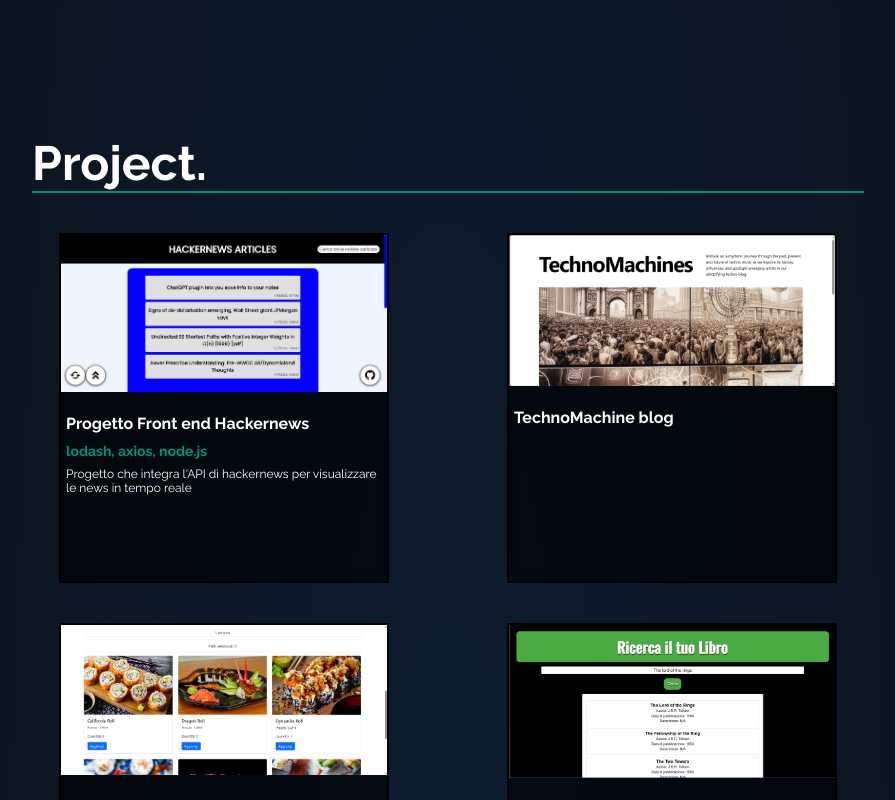
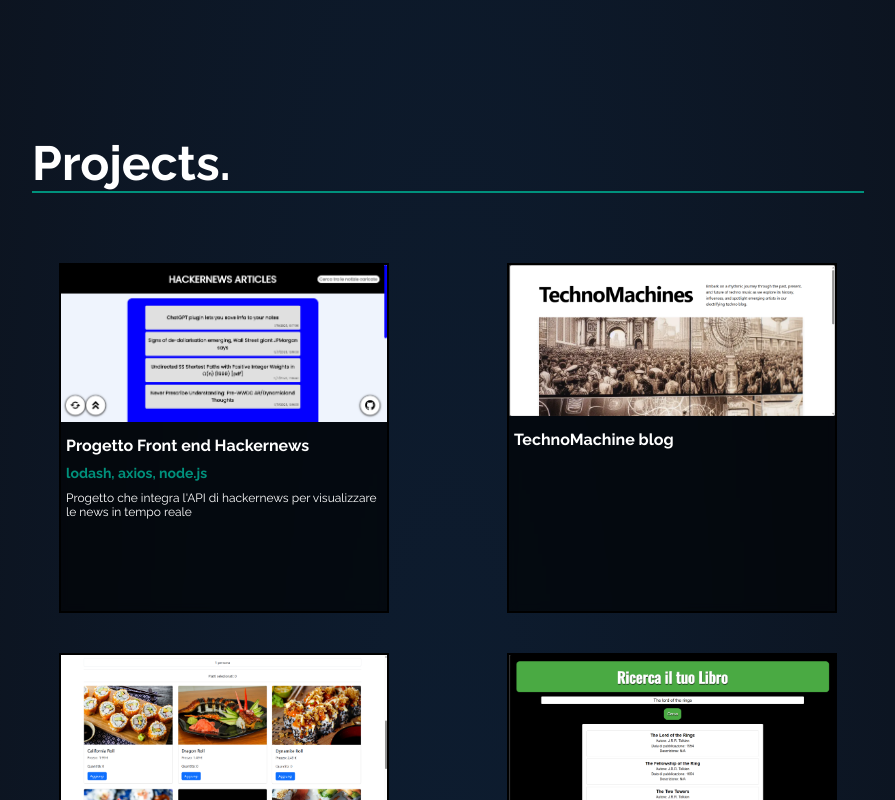
Before and after one commit to Jim2510/NewPortfolio, a React (Vite) app: page / in a window 1280 px wide. Shown: the part 2340-3140 px from the top of the page, without its empty margins (192-1087 px from the left). Built offline with nearby package versions, Linux system fonts and the light colour scheme.

Commit message:
Aggiunta link ai progetti

```diff
--- a/src/components/Home/comp/Projects.tsx
+++ b/src/components/Home/comp/Projects.tsx
@@ -5,6 +5,9 @@ import img2 from "../../../assets/Screenshot 2023-10-29 175923.png";
 import img3 from "../../../assets/Screenshot 2023-10-29 211448.png";
 import img4 from "../../../assets/Immagine 2023-09-04 233135.png";
 import { Reveal } from "../../../Reveal";
+import { FontAwesomeIcon } from "@fortawesome/react-fontawesome";
+import { faGithub } from "@fortawesome/free-brands-svg-icons";
+import { faLink } from "@fortawesome/free-solid-svg-icons";
 
 export default function Projects() {
   const cards = [
@@ -15,6 +18,8 @@ export default function Projects() {
       tec: "lodash, axios, node.js",
       description:
         "Progetto che integra l'API di hackernews per visualizzare le news in tempo reale",
+      websiteUrl: "https://example.com",
+      githubUrl: "https://github.com/yourusername/yourrepo",
     },
     {
       id: 2,
@@ -45,7 +50,7 @@ export default function Projects() {
     <>
       <div className="cont-title-proj">
         <Reveal>
-          <h2 className="title-proj">Project.</h2>
+          <h2 className="title-proj">Projects.</h2>
         </Reveal>
         <hr className="clr" />
       </div>
@@ -53,7 +58,25 @@ export default function Projects() {
         {projects.map((card) => (
           <div className="card-proj" key={card.id}>
             <div className="container-info">
-              <img src={card.img} alt="" />
+              <div className="container-info">
+                <img src={card.img} alt="" />
+                <div className="project-buttons">
+                  <a
+                    href={card.websiteUrl}
+                    target="_blank"
+                    rel="noopener noreferrer"
+                  >
+                    <button className="project-button">
+                      <FontAwesomeIcon style={{width:'30px', height:'auto', color:'#000'}} icon={faLink} />
+                    </button>
+                  </a>
+                  <a href={card.githubUrl} target="_blank">
+                    <button className="project-button">
+                      <FontAwesomeIcon style={{width:'30px', height:'auto', color:'#000'}} icon={faGithub} />
+                    </button>
+                  </a>
+                </div>
+              </div>
               <Reveal>
                 <h4>{card.title}</h4>
               </Reveal>
--- a/src/components/Home/comp/projects.css
+++ b/src/components/Home/comp/projects.css
@@ -4,6 +4,7 @@
   width: 65%;
   margin: 0 auto;
   margin-top: 400px;
+  margin-bottom: 30px;
 }
 
 .title-proj {
@@ -28,20 +29,54 @@
   backdrop-filter: blur(5px);
   font-family: "Raleway", Arial, sans-serif;
   margin-top: 40px;
+  display: flex;
+    flex-direction: row;
 }
 
 .card-proj img {
   width: 100%;
+  transition: all ease 0.5s;
 }
 
 .card-proj h4 {
-  padding: 18px;
+  padding: 10px;
   padding-left: 5px;
-  padding-bottom: 10px;
 }
 
+.project-buttons {
+    position: absolute;
+    top: 25%;
+    left: 50%;
+    transform: translate(-50%, -50%);
+    opacity: 0;
+    transition: all 0.3s ease;
+    display: flex;
+    align-items: center;
+  }
+
+  .card-proj:hover .project-buttons {
+
+    opacity: 1;
+  }
+
+  .card-proj:hover img {
+    filter: blur(2px) brightness(20%);
+  }
+
+  .project-button {
+    background-color: #00917c;
+    color: #fff;
+    border: none;
+    border-radius: 50%;
+    width: 50px;
+    height: 50px;
+    margin: 10px;
+    cursor: pointer;
+
+  }
+
 .tec {
-  padding: 8px;
+  padding: 10px;
   padding-top: 0;
   font-size: 14px !important;
   color: #00917c;
```
